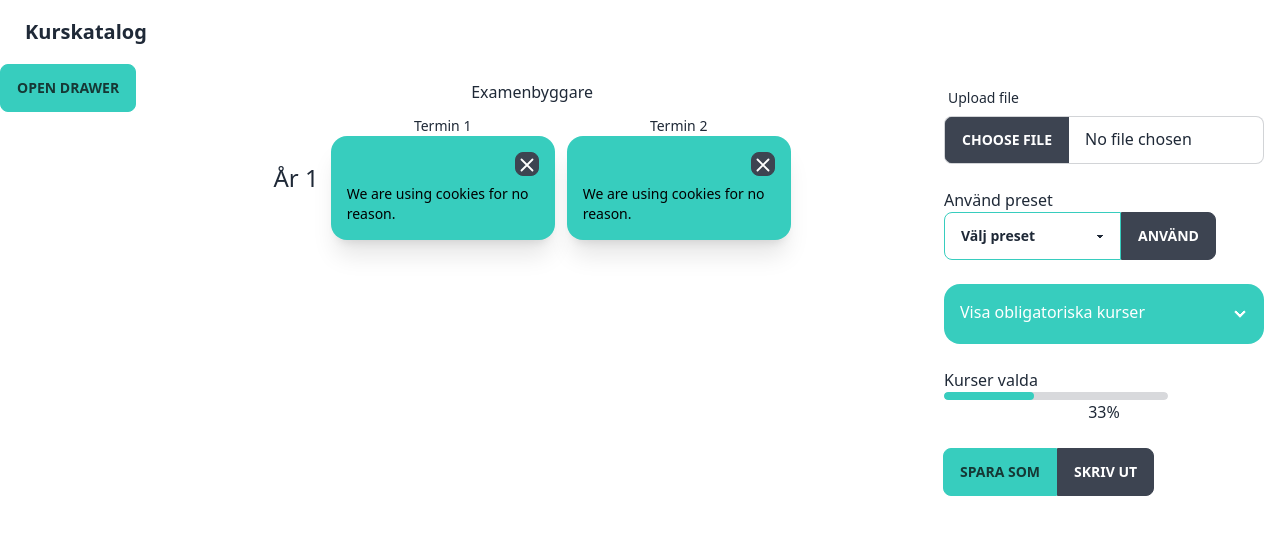
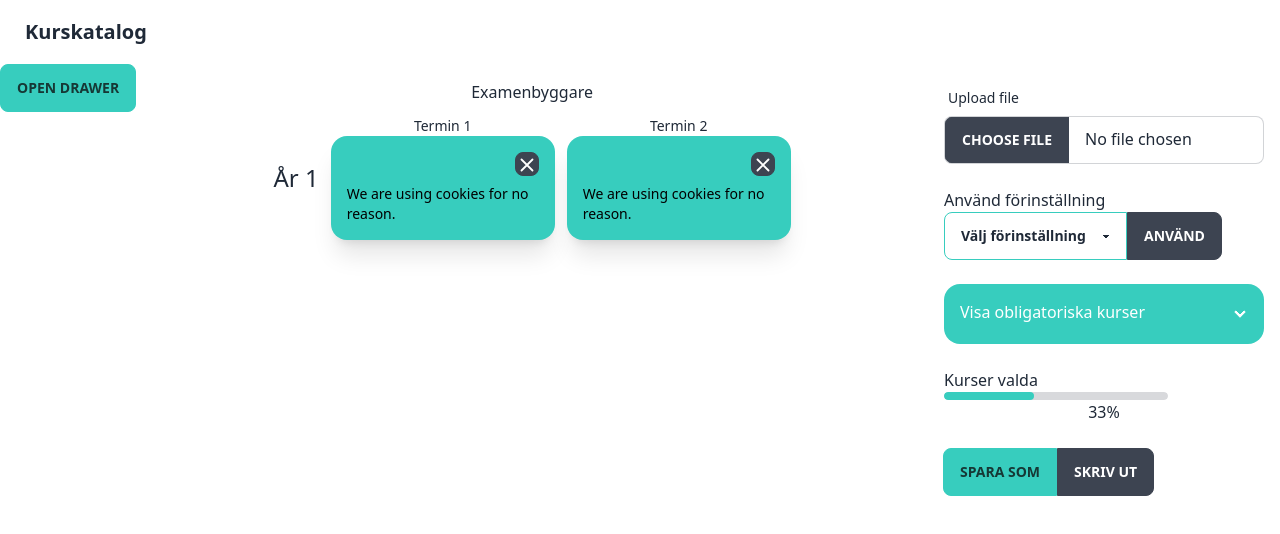
Before and after one commit to HawkieOne/kurskatalog-id, a React (Create React App) app: page /byggare in a window 1280 px wide. Shown: the top 534 px of the page. Built offline with nearby package versions, Linux system fonts and the light colour scheme; the HTML template or start-up script is replaced by a standard one.

Commit message:
replaced words

```diff
--- a/src/pages/ExamBuilder.tsx
+++ b/src/pages/ExamBuilder.tsx
@@ -3,13 +3,11 @@ import React from 'react'
 export default function ExamBuilder() {
   return (
     <div>
-      {/* Drawer */}
       <div className="drawer">
         <input id="my-drawer" type="checkbox" className="drawer-toggle" />
         <div className="drawer-content flex flex-row justify-between">
           <label htmlFor="my-drawer" className="btn btn-accent drawer-button">Open drawer</label>
 
-          {/* Center content */}
           <div className='flex flex-col p-4 gap-3 items-center'>
             <h1>Examenbyggare</h1>
             <div className='flex flex-row justify-center items-center gap-3'>
@@ -44,7 +42,6 @@ export default function ExamBuilder() {
             </div>
           </div>
 
-          {/* Side panel */}
           <div className='flex flex-col gap-6 p-4'>
             <div className="form-control w-full max-w-xs">
               <label className="label">
@@ -54,10 +51,10 @@ export default function ExamBuilder() {
             </div>
 
             <div className="form-control">
-              <h2>Använd preset</h2>
+              <h2>Använd förinställning</h2>
               <div className="input-group">
                 <select className="select select-accent select-bordered">
-                  <option disabled selected>Välj preset</option>
+                  <option disabled selected>Välj förinställning</option>
                   <option>Civilingenjör 5 år</option>
                   <option>3 år</option>
                 </select>
```
